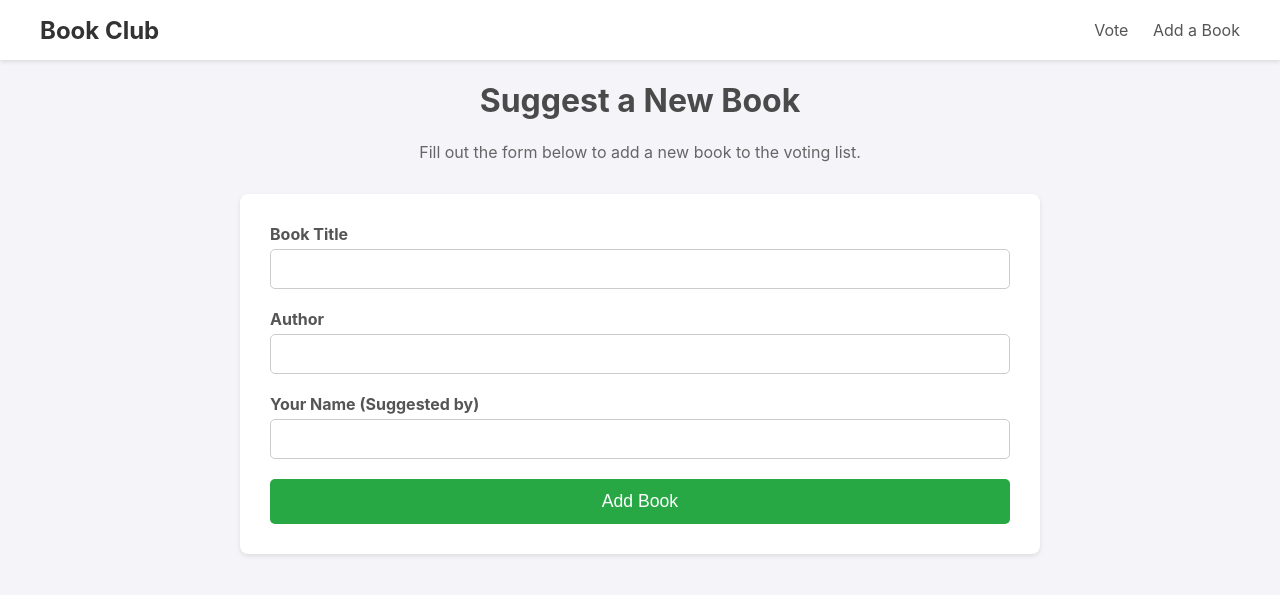
After one commit to louloucodes/book_club_voting, a Flask app: page /add in a window 1280 px wide. The commit adds this page. Shown: the top 595 px of the page. Run offline with Flask 3, Linux system fonts and the light colour scheme.

Commit message:
add a book functionality

```diff
--- a/app.py
+++ b/app.py
@@ -20,10 +20,21 @@ def initialize_data():
 # --- Routes ---
 
 @app.route('/')
-def index():
-    """Renders the main page with the list of books."""
-    # MODIFIED: Access the books list from the data_store.
-    return render_template('index.html', books=data_store.books)
+def landing():
+    """Renders the new landing page."""
+    # We will create landing.html in the next step
+    return render_template('landing.html')
+
+@app.route('/vote')
+def vote_page():
+    """Renders the main page with the list of books for voting."""
+    return render_template('vote.html', books=data_store.books)
+
+@app.route('/add')
+def add_book_page():
+    """Renders the page for adding a new book."""
+    # We will create add_book.html in the next step
+    return render_template('add_book.html')
 
 @app.route('/results')
 def get_results():
--- a/static/css/style.css
+++ b/static/css/style.css
@@ -3,14 +3,44 @@ body {
     background-color: #f4f4f9;
     color: #333;
     margin: 0;
-    padding: 20px;
+    /* Remove padding from body to allow navbar to span full width */
+}
+
+/* NEW: Navbar styles */
+.navbar {
+    background-color: #fff;
+    box-shadow: 0 2px 4px rgba(0,0,0,0.1);
+    padding: 0 40px;
     display: flex;
-    justify-content: center;
+    justify-content: space-between;
+    align-items: center;
+    height: 60px;
+}
+
+.nav-brand {
+    font-size: 1.5em;
+    font-weight: bold;
+    color: #333;
+    text-decoration: none;
+}
+
+.nav-links a {
+    color: #555;
+    text-decoration: none;
+    margin-left: 20px;
+    font-size: 1em;
+    transition: color 0.2s;
+}
+
+.nav-links a:hover {
+    color: #007bff;
 }
 
 .container {
     width: 100%;
     max-width: 800px;
+    margin: 20px auto; /* Add margin to center container */
+    padding: 0 20px; /* Add padding here instead of body */
 }
 
 h1 {
@@ -154,3 +184,90 @@ h1 {
     text-align: center;
     margin-top: 30px;
 }
+
+/* NEW: Styles for the landing page */
+.hero-section {
+    text-align: center;
+    padding: 60px 0;
+}
+
+.cta-button {
+    display: inline-block;
+    margin-top: 20px;
+    background-color: #007bff;
+    color: white;
+    padding: 12px 25px;
+    border-radius: 5px;
+    text-decoration: none;
+    font-size: 1.1em;
+    font-weight: bold;
+    transition: background-color 0.2s;
+}
+
+.cta-button:hover {
+    background-color: #0056b3;
+}
+
+/* NEW: Styles for the add book form */
+.book-form {
+    background-color: #fff;
+    padding: 30px;
+    border-radius: 8px;
+    box-shadow: 0 2px 4px rgba(0,0,0,0.1);
+}
+
+.form-group {
+    margin-bottom: 20px;
+}
+
+.form-group label {
+    display: block;
+    margin-bottom: 5px;
+    font-weight: bold;
+    color: #555;
+}
+
+.form-group input {
+    width: 100%;
+    padding: 10px;
+    border: 1px solid #ccc;
+    border-radius: 5px;
+    font-size: 1em;
+    box-sizing: border-box; /* Important for padding and width */
+}
+
+.submit-button {
+    width: 100%;
+    background-color: #28a745;
+    color: white;
+    border: none;
+    padding: 12px 15px;
+    border-radius: 5px;
+    cursor: pointer;
+    font-size: 1.1em;
+    transition: background-color 0.2s;
+}
+
+.submit-button:hover {
+    background-color: #218838;
+}
+
+.form-message {
+    margin-top: 20px;
+    padding: 15px;
+    border-radius: 5px;
+    text-align: center;
+    display: none; /* Hidden by default */
+}
+
+.form-message.success {
+    background-color: #d4edda;
+    color: #155724;
+    display: block;
+}
+
+.form-message.error {
+    background-color: #f8d7da;
+    color: #721c24;
+    display: block;
+}
--- a/static/js/script.js
+++ b/static/js/script.js
@@ -1,7 +1,12 @@
 document.addEventListener('DOMContentLoaded', () => {
 
+    // --- Elements for Voting Page ---
     const bookList = document.getElementById('book-list');
     const exportButton = document.getElementById('export-button');
+
+    // --- Elements for Add Book Page ---
+    const addBookForm = document.getElementById('add-book-form');
+    const formMessage = document.getElementById('form-message');
 
     /**
      * Fetches the latest vote counts from the server and updates the UI.
@@ -60,7 +65,53 @@ document.addEventListener('DOMContentLoaded', () => {
         window.location.href = '/export';
     }
 
+    /**
+     * NEW: Handles the submission of the 'Add a Book' form.
+     */
+    async function handleAddBookSubmit(event) {
+        event.preventDefault(); // Prevent the default page reload
+
+        const formData = new FormData(addBookForm);
+        const bookData = {
+            title: formData.get('title'),
+            author: formData.get('author'),
+            suggested_by: formData.get('suggested_by')
+        };
+
+        // Clear previous messages
+        formMessage.textContent = '';
+        formMessage.className = 'form-message';
+
+        try {
+            const response = await fetch('/add_book', {
+                method: 'POST',
+                headers: {
+                    'Content-Type': 'application/json',
+                },
+                body: JSON.stringify(bookData),
+            });
+
+            const result = await response.json();
+
+            if (response.ok) {
+                formMessage.textContent = `Success! "${result.book.title}" has been added to the list.`;
+                formMessage.classList.add('success');
+                addBookForm.reset(); // Clear the form fields
+            } else {
+                formMessage.textContent = `Error: ${result.message || 'Could not add book.'}`;
+                formMessage.classList.add('error');
+            }
+        } catch (error) {
+            console.error('Form submission error:', error);
+            formMessage.textContent = 'A network error occurred. Please try again.';
+            formMessage.classList.add('error');
+        }
+    }
+
+
     // --- Attach Event Listeners ---
+
+    // Listeners for the Voting Page
     if (bookList) {
         bookList.addEventListener('click', handleVoteClick);
     }
@@ -68,7 +119,15 @@ document.addEventListener('DOMContentLoaded', () => {
         exportButton.addEventListener('click', handleExportClick);
     }
 
+    // NEW: Listener for the Add Book Page
+    if (addBookForm) {
+        addBookForm.addEventListener('submit', handleAddBookSubmit);
+    }
+
+
     // --- Initial Load ---
-    // Fetch and display the initial vote counts when the page loads
-    updateVoteCounts();
+    // Fetch and display the initial vote counts only on the vote page
+    if (bookList) {
+        updateVoteCounts();
+    }
 });
--- /dev/null
+++ b/templates/add_book.html
@@ -0,0 +1,31 @@
+{% extends "base.html" %}
+
+{% block title %}Add a Book{% endblock %}
+
+{% block content %}
+    <h1>Suggest a New Book</h1>
+    <p class="instructions">
+        Fill out the form below to add a new book to the voting list.
+    </p>
+
+    <form id="add-book-form" class="book-form">
+        <div class="form-group">
+            <label for="title">Book Title</label>
+            <input type="text" id="title" name="title" required>
+        </div>
+        <div class="form-group">
+            <label for="author">Author</label>
+            <input type="text" id="author" name="author" required>
+        </div>
+        <div class="form-group">
+            <label for="suggested_by">Your Name (Suggested by)</label>
+            <input type="text" id="suggested_by" name="suggested_by">
+        </div>
+        <button type="submit" class="submit-button">Add Book</button>
+    </form>
+    <div id="form-message" class="form-message"></div>
+{% endblock %}
+
+{% block scripts %}
+    <script src="{{ url_for('static', filename='js/script.js') }}"></script>
+{% endblock %}
--- /dev/null
+++ b/templates/base.html
@@ -0,0 +1,27 @@
+<!DOCTYPE html>
+<html lang="en">
+<head>
+    <meta charset="UTF-8">
+    <meta name="viewport" content="width=device-width, initial-scale=1.0">
+    <!-- The title will be set by each child page -->
+    <title>{% block title %}Book Club{% endblock %}</title>
+    <link rel="stylesheet" href="{{ url_for('static', filename='css/style.css') }}">
+</head>
+<body>
+    <nav class="navbar">
+        <a href="{{ url_for('landing') }}" class="nav-brand">Book Club</a>
+        <div class="nav-links">
+            <a href="{{ url_for('vote_page') }}">Vote</a>
+            <a href="{{ url_for('add_book_page') }}">Add a Book</a>
+        </div>
+    </nav>
+
+    <div class="container">
+        <!-- The main content from child pages will be injected here -->
+        {% block content %}{% endblock %}
+    </div>
+
+    <!-- Scripts can also be included in blocks if needed -->
+    {% block scripts %}{% endblock %}
+</body>
+</html>
```
Also changed, not shown: data/books.json (+14 -0 lines), templates/landing.html (added, +11 -0 lines), templates/vote.html (renamed from templates/index.html, +8 -1 lines).
